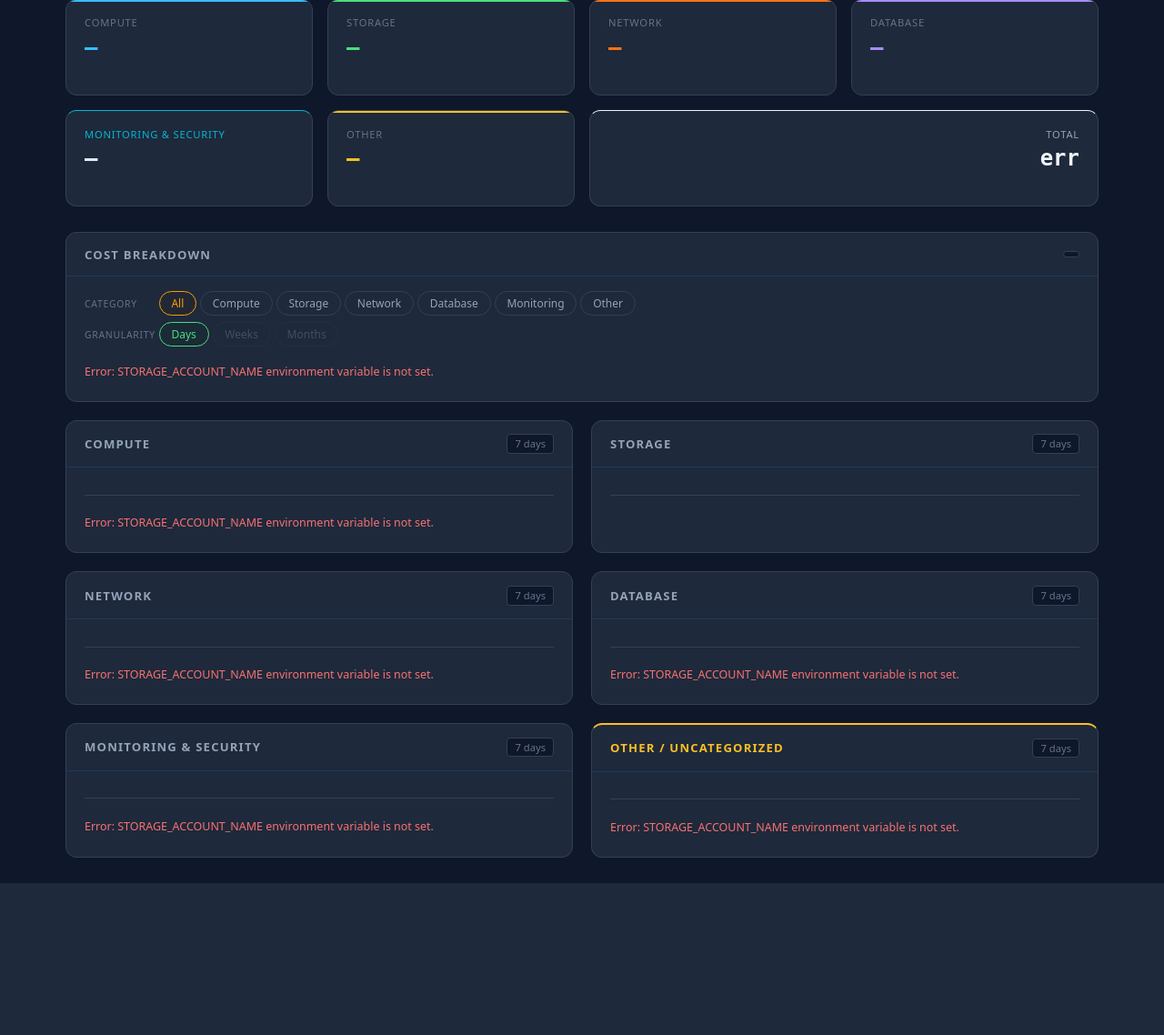
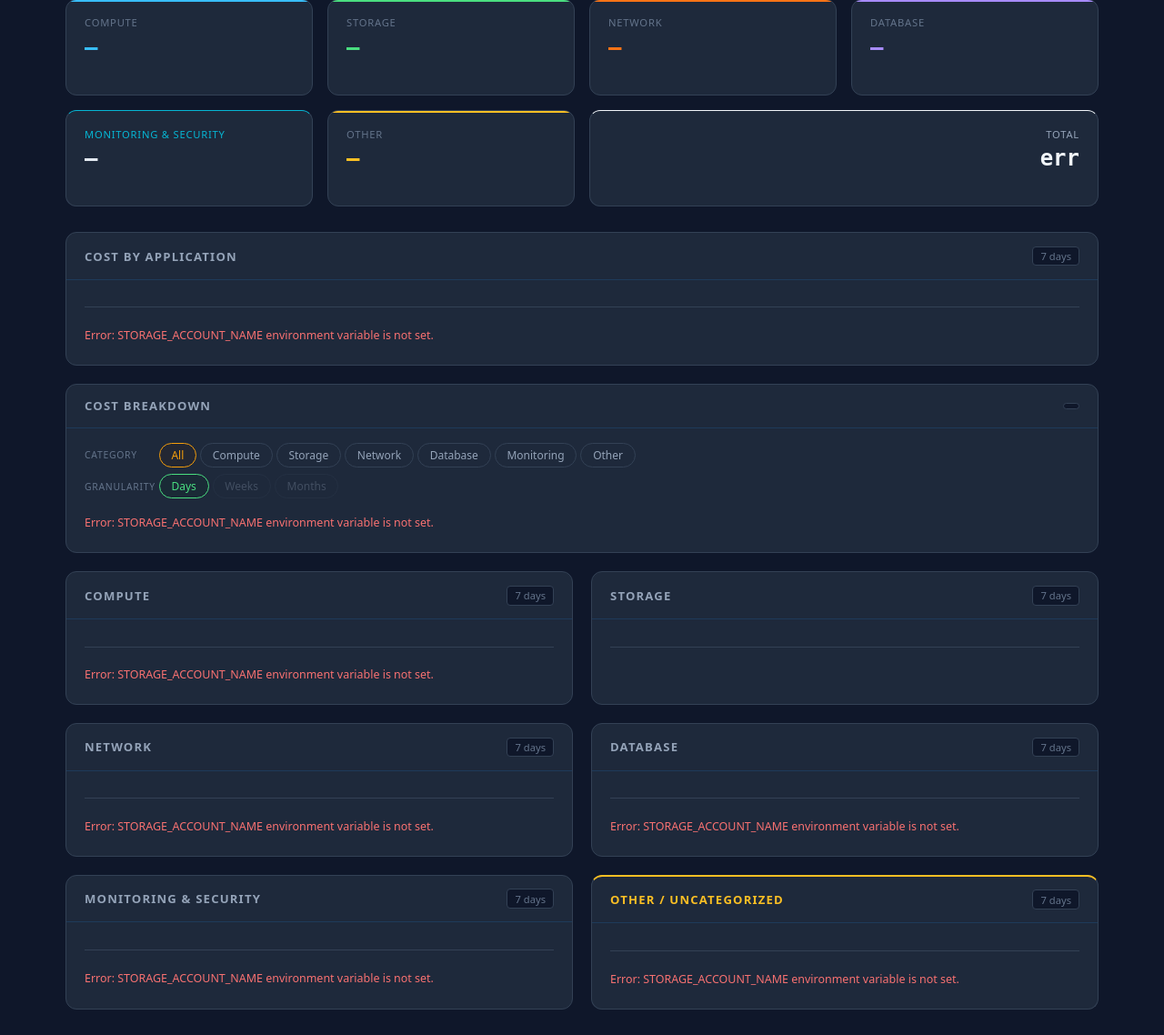
Before and after one commit to mysak7/azure-penny, a FastAPI app: page / in a window 1280 px wide. Shown: the part 184-1322 px from the top of the page at 91% size. Before the commit the page ends 1155 px from the top, so only its background shows below. Run offline with FastAPI, Linux system fonts and the light colour scheme; data that the repository does not hold is empty.

Commit message:
feat: Cost by Application breakdown card in Manager view (All Apps mode)

```diff
--- a/templates/dashboard.html
+++ b/templates/dashboard.html
@@ -220,6 +220,20 @@
       <div class="summary-label" style="color:#94a3b8;">Total</div>
       <div class="summary-val" id="kpi-total" style="color:#f1f5f9;">&mdash;</div>
       <div class="summary-sub" id="kpi-total-sub">&nbsp;</div>
+    </div>
+  </div>
+
+  <!-- App breakdown — visible only when "All Apps" selected -->
+  <div id="app-breakdown-card" class="cat-card" style="margin-bottom:1.25rem;">
+    <div class="cat-header">
+      <div class="cat-title"><h2>Cost by Application</h2></div>
+      <span id="ab-badge" class="cat-badge">7 days</span>
+    </div>
+    <div class="cat-body">
+      <div id="ab-chart" class="hbar-chart"><div class="loading">Loading&hellip;</div></div>
+      <hr class="cat-divider">
+      <div id="ab-table"></div>
+      <div id="ab-error" class="error-msg"></div>
     </div>
   </div>
 
@@ -456,6 +470,7 @@ function loadAll() {
   loadCategory('monitoring', '/api/monitoring?period=' +currentPeriod+rgParam()+appParam(), 'mon', 'cyan');
   loadCategory('other',      '/api/other?period='      +currentPeriod+rgParam()+appParam(), 'ot',  'amber');
   loadTotal();
+  loadAppBreakdown();
 }
 
 // ── Grand total (same source as technician "All Services" tab) ────────────────
@@ -702,6 +717,63 @@ function buildBreakdownLegend(stackKeys) {
     }).join('') + '</div>';
 }
 
+// ── App breakdown (visible only when "All Apps" selected) ─────────────────────
+var APP_PALETTE = ['#38bdf8','#4ade80','#f97316','#a78bfa','#22d3ee','#f59e0b','#f87171','#94a3b8','#fb923c','#a3e635'];
+
+function loadAppBreakdown() {
+  var card = document.getElementById('app-breakdown-card');
+  if (!card) return;
+  var isAll = !getCurrentApp();
+  card.style.display = isAll ? '' : 'none';
+  if (!isAll) return;
+
+  document.getElementById('ab-badge').textContent = periodLabel();
+  document.getElementById('ab-chart').innerHTML = '<div class="loading">Loading&hellip;</div>';
+  document.getElementById('ab-table').innerHTML = '';
+  document.getElementById('ab-error').textContent = '';
+
+  fetch('/api/apps?period=' + currentPeriod + rgParam())
+    .then(function(r) { return r.json(); })
+    .then(function(data) {
+      if (data.error) throw new Error(data.error);
+      var apps = data.apps || [];
+      if (!apps.length) {
+        document.getElementById('ab-chart').innerHTML = '<p class="empty">No app data in this period.</p>';
+        return;
+      }
+
+      // Bar chart — top 10 apps
+      var top = apps.slice(0, 10);
+      var max = top[0].cost_usd || 1;
+      var chart = top.map(function(a, i) {
+        var pct = Math.round(a.cost_usd / max * 100);
+        var color = APP_PALETTE[i % APP_PALETTE.length];
+        return '<div class="hbar-row">' +
+          '<div class="hbar-label" title="' + escAttr(a.name) + '">' + escHtml(a.name) + '</div>' +
+          '<div class="hbar-track"><div class="hbar-fill" style="width:' + pct + '%;background:' + color + '"></div></div>' +
+          '<div class="hbar-cost">' + fmtCost(a.cost_usd) + '</div>' +
+          '</div>';
+      }).join('');
+      document.getElementById('ab-chart').innerHTML = chart;
+
+      // Full table with share %
+      var total = apps.reduce(function(s, a) { return s + a.cost_usd; }, 0) || 1;
+      var rows = apps.map(function(a, i) {
+        var pct = (a.cost_usd / total * 100).toFixed(1);
+        var color = APP_PALETTE[i % APP_PALETTE.length];
+        return '<tr><td><span style="display:inline-block;width:8px;height:8px;border-radius:2px;background:' + color + ';margin-right:.4rem;vertical-align:middle;"></span>' + escHtml(a.name) + '</td>' +
+          '<td style="font-family:monospace">' + fmtCost(a.cost_usd) + '</td>' +
+          '<td class="pct-cell">' + pct + '%</td></tr>';
+      }).join('');
+      document.getElementById('ab-table').innerHTML =
+        '<table class="svc-table"><tr><th>Application</th><th>Cost</th><th>Share</th></tr>' + rows + '</table>';
+    })
+    .catch(function(err) {
+      document.getElementById('ab-chart').innerHTML = '';
+      document.getElementById('ab-error').textContent = 'Error: ' + err.message;
+    });
+}
+
 // Boot
 (function() {
   var s = document.getElementById('ghost-filter'); if (s) s.value = ghostFilter;
@@ -709,6 +781,8 @@ function buildBreakdownLegend(stackKeys) {
   updateGranularityPills();
   var card = document.getElementById('breakdown-card');
   if (card) card.style.display = (currentPeriod === 'day') ? 'none' : '';
+  var abCard = document.getElementById('app-breakdown-card');
+  if (abCard) abCard.style.display = getCurrentApp() ? 'none' : '';
 })();
 loadStatus();
 loadRgList();
```
